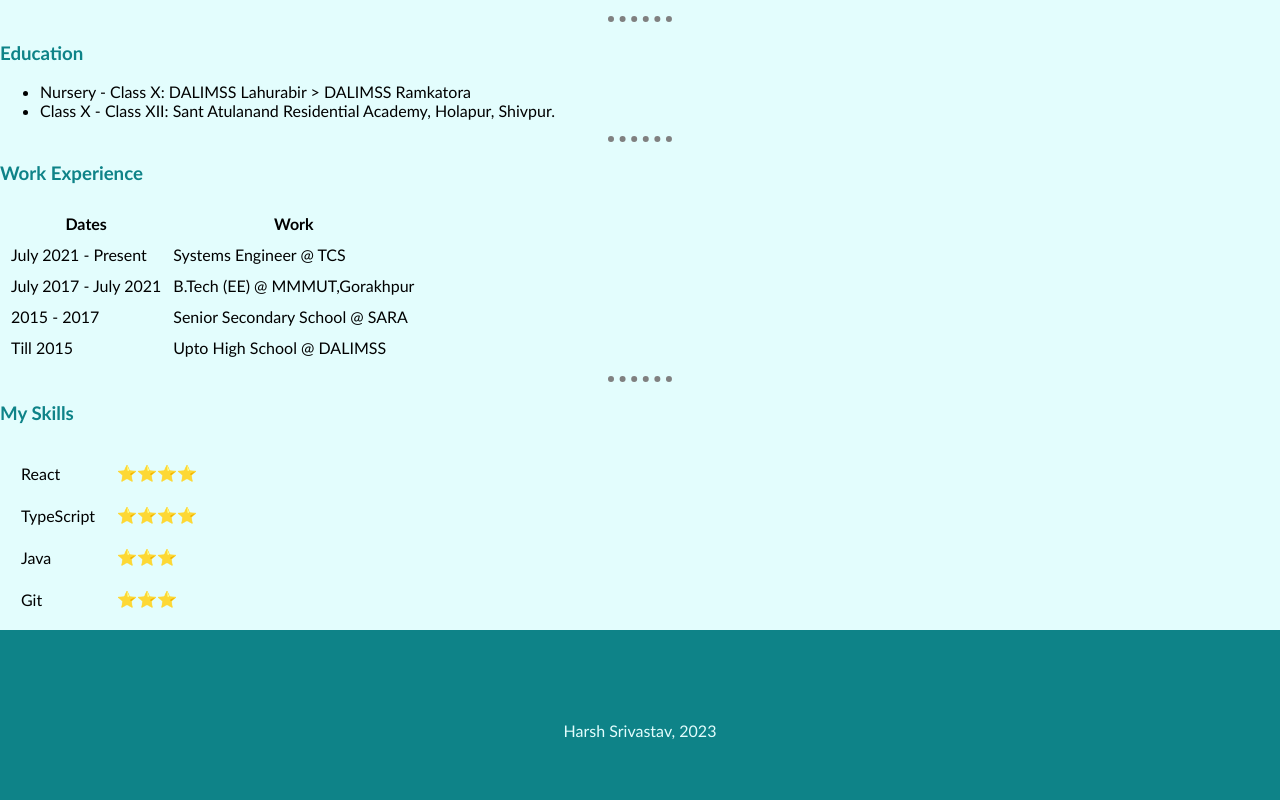
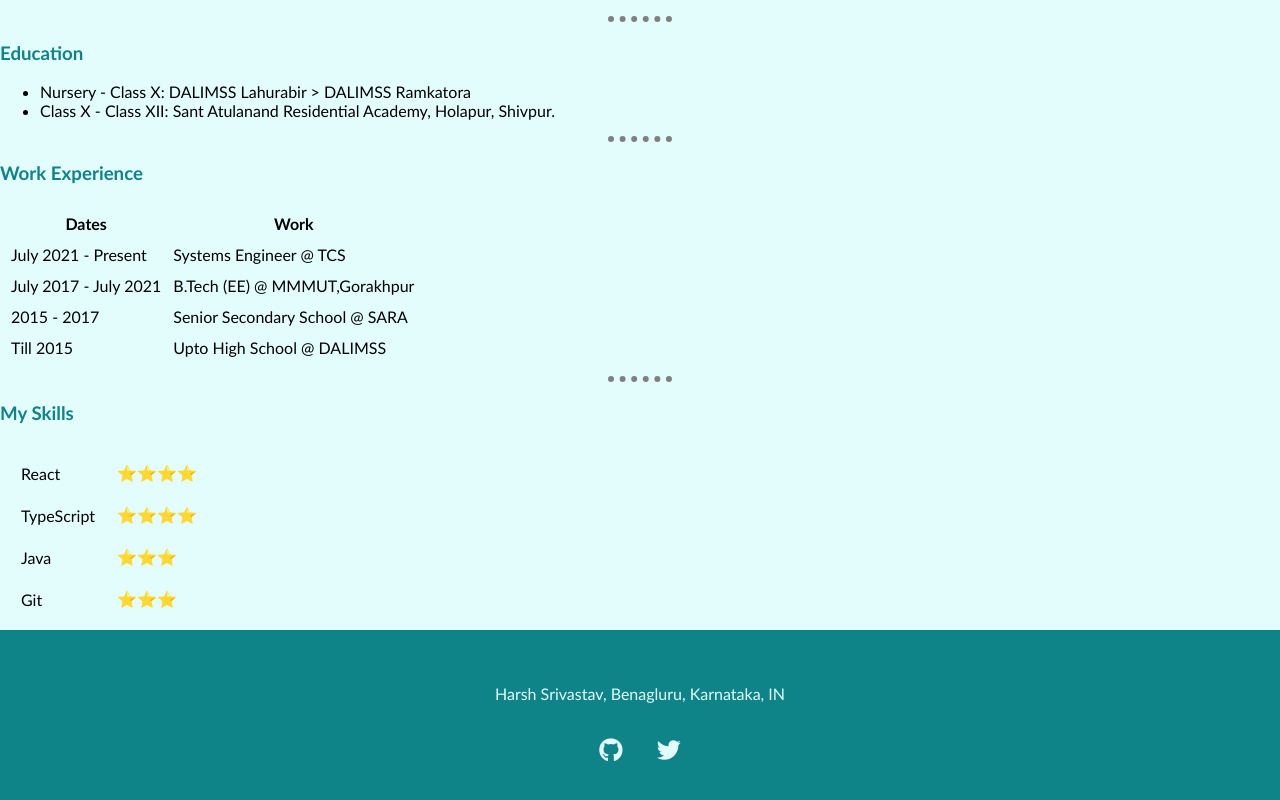
Before and after one commit to Harsh32044/CV, a plain HTML site: page index.html in a window 1280 px wide. Shown: the part 449-1249 px from the top of the page. Drawn offline with Linux system fonts and the light colour scheme.

Commit message:
Footer Completed

```diff
--- a/css/styles.css
+++ b/css/styles.css
@@ -32,12 +32,22 @@ a {
 
 .footer {
   display: flex;
+  flex-direction: column;
   align-items: center;
   justify-content: center;
   width: 100%;
   height: 25vh;
   background-color: #0E8388;
   color: #E3FDFD;
+}
+
+.icons {
+  margin: 20px 0 0 0;
+}
+
+.icons > a > i {
+  margin: 15px;
+  font-size: 1.5rem;
 }
 
 .navbar {
--- a/index.html
+++ b/index.html
@@ -11,6 +11,7 @@
  </head>
 
  <body>
+  <script src="https://kit.fontawesome.com/7db4bdc1d7.js" crossorigin="anonymous"></script>
   <nav class="navbar">
     <h2 class="title">Harsh Srivastav</h2>
     <ul class="navbar-list">
@@ -121,7 +122,11 @@
     <a href="imageTrack.html" target="_blank"><strong>Here</strong></a> is a fun little thing I built with CSS and JS. Hope you enjoy it.
    </p> -->
    <div class="footer">
-    <span>Harsh Srivastav, 2023</span>
+    <span>Harsh Srivastav, Benagluru, Karnataka, IN</span>
+    <div class="icons">
+      <a href="https://github.com/Harsh32044"><i class="fa-brands fa-github"></i></a>
+      <a href="https://twitter.com/harshsriv7"><i class="fa-brands fa-twitter"></i></a>
+    </div>
    </div>
  </body>
 
```
